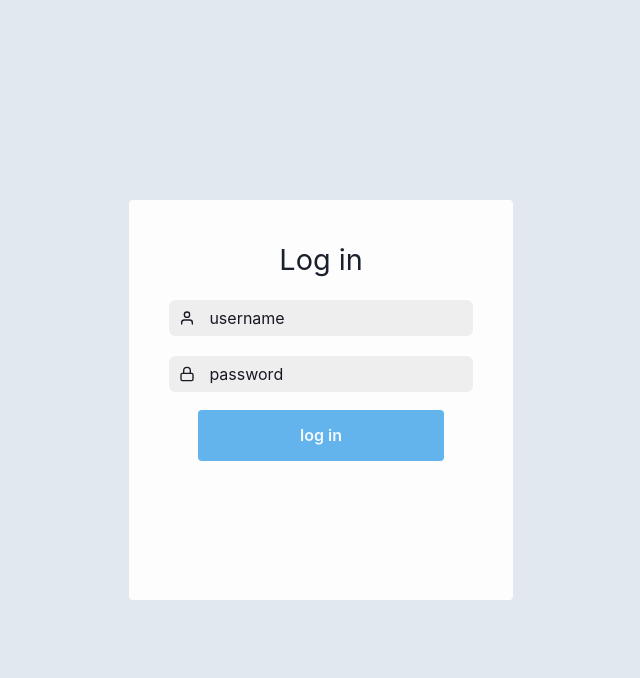
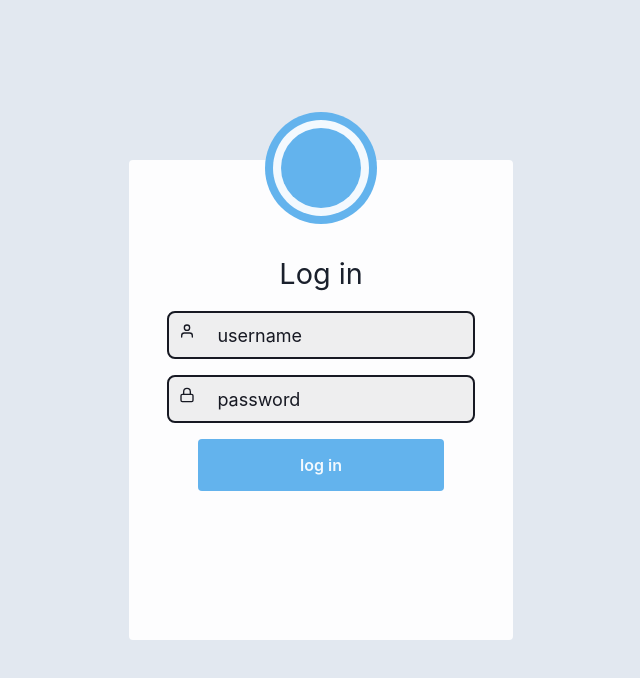
Before and after one commit to euliveiras/oneblue-testing_react_js, a Next.js app: page / in a window 1280 px wide. Shown: the top 678 px of the page, without its empty margins (319-959 px from the left). Built offline with nearby package versions, Linux system fonts and the light colour scheme.

Commit message:
style: created positioned box in form control

```diff
--- a/src/components/Form/index.tsx
+++ b/src/components/Form/index.tsx
@@ -1,17 +1,48 @@
-import { Button, FormControl, Text, VStack } from "@chakra-ui/react";
+import { Box, Button, FormControl, Text, VStack } from "@chakra-ui/react";
 import { NameInput } from "../NameInput";
 import { PasswordInput } from "../PasswordInput.tsx";
 
 export const Form = () => {
   return (
     <FormControl
+      position={"relative"}
       w={"30%"}
-      h={"50%"}
+      h={"60%"}
       backgroundColor="whiteAlpha.900"
       borderRadius={"base"}
     >
-      <VStack spacing={"4"} mt="10%" mx="10%">
-        <Text fontSize="1.8rem">Log in</Text>
+      <Box
+        position={"absolute"}
+        left={"0"}
+        right={"0"}
+        marginInline="auto"
+        top="-12"
+        display={"flex"}
+        justifyContent="center"
+        alignItems={"center"}
+        backgroundColor={"blue.300"}
+        boxSize="28"
+        borderRadius={"full"}
+      >
+        <Box
+          backgroundColor={"whiteAlpha.900"}
+          boxSize="24"
+          borderRadius={"full"}
+          display={"flex"}
+          justifyContent="center"
+          alignItems={"center"}
+        >
+          <Box
+            backgroundColor={"blue.300"}
+            boxSize="20"
+            borderRadius={"full"}
+          />
+        </Box>
+      </Box>
+      <VStack spacing={"4"} mx="10%">
+        <Text fontSize="1.8rem" mt="30%">
+          Log in
+        </Text>
         <NameInput />
         <PasswordInput />
         <Button
--- a/src/components/NameInput/index.tsx
+++ b/src/components/NameInput/index.tsx
@@ -5,14 +5,12 @@ export const NameInput = () => {
   return (
     <InputGroup>
       <InputLeftElement pointerEvents={"none"}>
-        <Icon
-          as={FiUser}
-          color="gray.900"
-        />
+        <Icon as={FiUser} color="gray.900" />
       </InputLeftElement>
       <Input
+        size={"lg"}
         variant={"outline"}
-        color={"whiteAlpha.900"}
+        color={"gray.900"}
         focusBorderColor="blue.300"
         bgColor={"blackAlpha.100"}
         borderColor={"whiteAlpha.900"}
@@ -20,7 +18,7 @@ export const NameInput = () => {
         borderRadius={"lg"}
         type="text"
         placeholder="username"
-        _placeholder={{ color: "gray.900"}}
+        _placeholder={{ color: "gray.900" }}
       />
     </InputGroup>
   );
--- a/src/components/PasswordInput.tsx/index.tsx
+++ b/src/components/PasswordInput.tsx/index.tsx
@@ -8,8 +8,9 @@ export const PasswordInput = () => {
         <Icon as={FiLock} color="gray.900" />
       </InputLeftElement>
       <Input
+        size={"lg"}
         variant={"outline"}
-        color={"whiteAlpha.900"}
+        color={"gray.900"}
         focusBorderColor="blue.300"
         bgColor={"blackAlpha.100"}
         borderColor={"whiteAlpha.900"}
```
